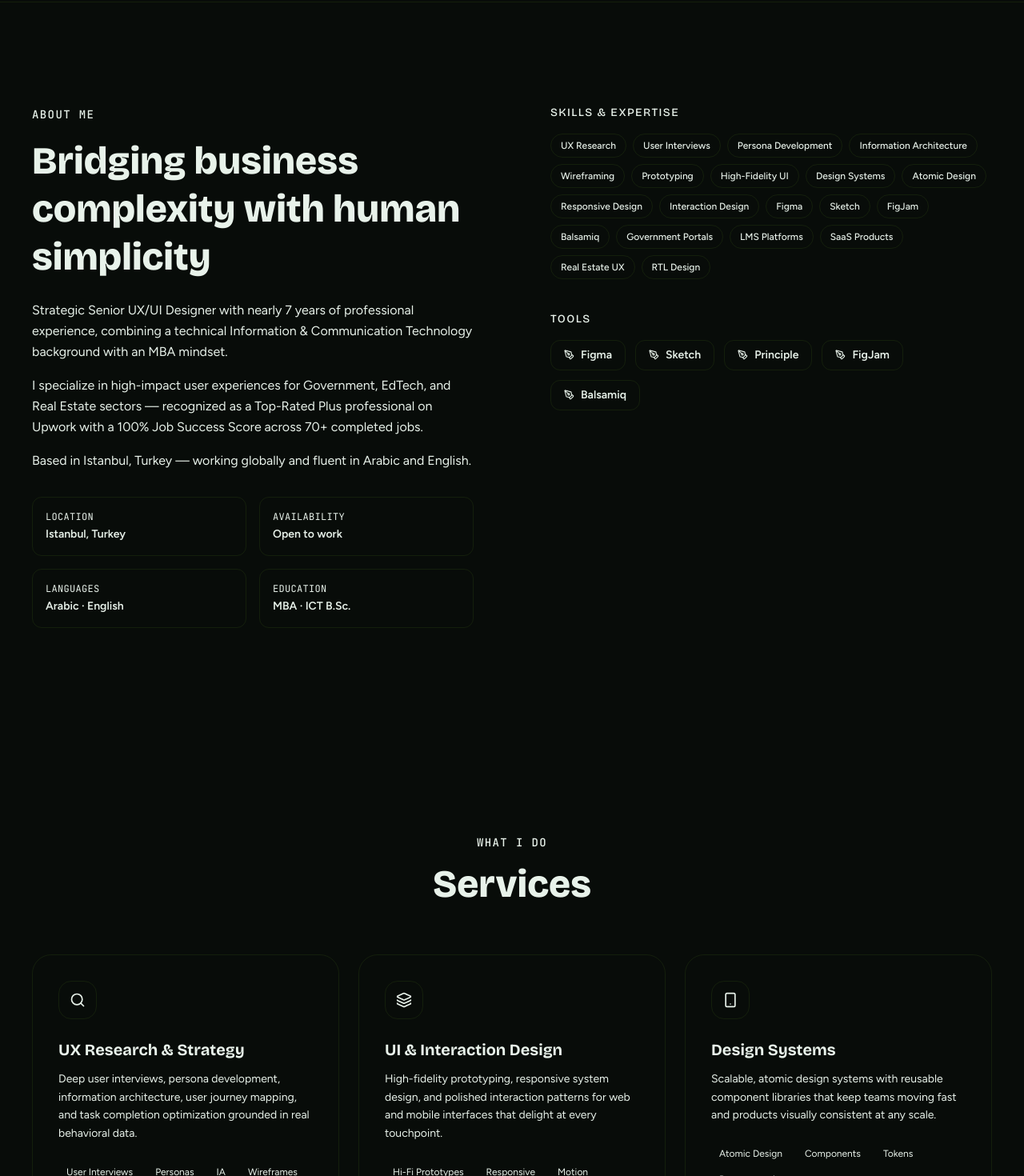
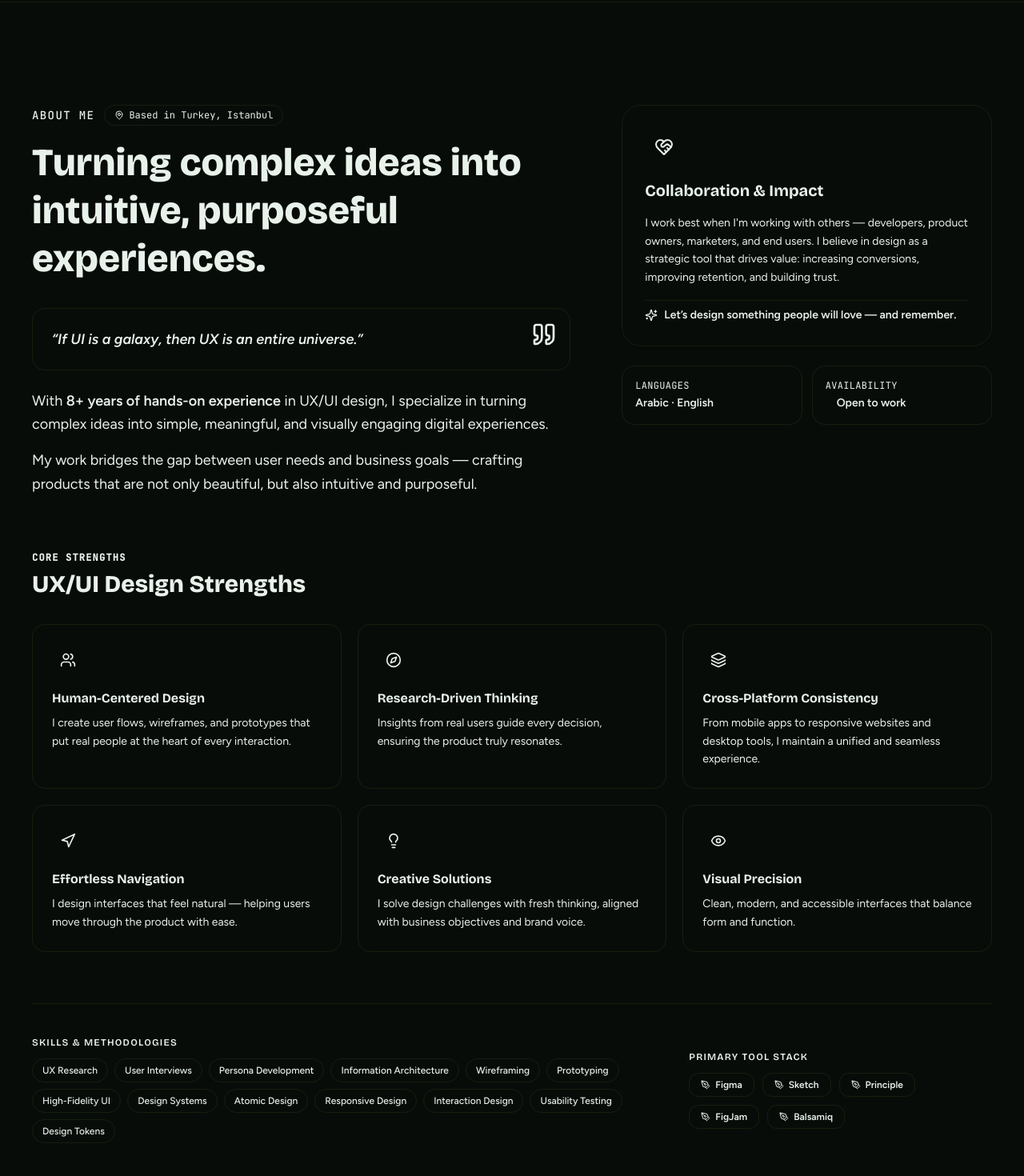
Before and after one commit to ahmedalazaiza/azaiza-portfolio, a React (Vite) app: page / in a window 1280 px wide. Shown: the part 1280-2750 px from the top of the page at 80% size. Built offline with nearby package versions, Linux system fonts and the light colour scheme; no server answers; the database is empty.

Commit message:
About: Update bio to 8+ years, add UX/UI design strengths grid, quote callout, and collaboration impact card

```diff
--- a/src/app/sections/AboutSection.tsx
+++ b/src/app/sections/AboutSection.tsx
@@ -1,16 +1,60 @@
 import React, { useRef } from "react";
 import { motion, useInView } from "motion/react";
-import { PenTool } from "lucide-react";
+import {
+  PenTool,
+  MapPin,
+  Quote,
+  Users,
+  Compass,
+  Layers,
+  Navigation,
+  Lightbulb,
+  Eye,
+  Sparkles,
+  HeartHandshake
+} from "lucide-react";
 
 export default function AboutSection() {
   const ref = useRef<HTMLDivElement>(null);
   const inView = useInView(ref, { once: true, margin: "-60px" });
 
+  const strengths = [
+    {
+      title: "Human-Centered Design",
+      desc: "I create user flows, wireframes, and prototypes that put real people at the heart of every interaction.",
+      icon: Users,
+    },
+    {
+      title: "Research-Driven Thinking",
+      desc: "Insights from real users guide every decision, ensuring the product truly resonates.",
+      icon: Compass,
+    },
+    {
+      title: "Cross-Platform Consistency",
+      desc: "From mobile apps to responsive websites and desktop tools, I maintain a unified and seamless experience.",
+      icon: Layers,
+    },
+    {
+      title: "Effortless Navigation",
+      desc: "I design interfaces that feel natural — helping users move through the product with ease.",
+      icon: Navigation,
+    },
+    {
+      title: "Creative Solutions",
+      desc: "I solve design challenges with fresh thinking, aligned with business objectives and brand voice.",
+      icon: Lightbulb,
+    },
+    {
+      title: "Visual Precision",
+      desc: "Clean, modern, and accessible interfaces that balance form and function.",
+      icon: Eye,
+    },
+  ];
+
   const skills = [
     "UX Research", "User Interviews", "Persona Development", "Information Architecture",
     "Wireframing", "Prototyping", "High-Fidelity UI", "Design Systems", "Atomic Design",
-    "Responsive Design", "Interaction Design", "Figma", "Sketch", "FigJam", "Balsamiq",
-    "Government Portals", "LMS Platforms", "SaaS Products", "Real Estate UX", "RTL Design",
+    "Responsive Design", "Interaction Design", "Usability Testing", "Design Tokens",
   ];
 
   const tools = ["Figma", "Sketch", "Principle", "FigJam", "Balsamiq"];
@@ -18,98 +62,167 @@ export default function AboutSection() {
   return (
     <section id="about" ref={ref} className="py-24 lg:py-32">
       <div className="max-w-7xl mx-auto px-6 lg:px-10">
-        <div className="grid lg:grid-cols-2 gap-16 lg:gap-24 items-start">
-          {/* Left Column */}
-          <div>
+        {/* Top Header */}
+        <div className="grid lg:grid-cols-12 gap-12 lg:gap-16 items-start mb-16">
+          <div className="lg:col-span-7">
             <motion.div
               initial={{ opacity: 0, y: 15 }}
               animate={inView ? { opacity: 1, y: 0 } : {}}
               transition={{ duration: 0.5 }}
             >
+              <div className="flex flex-wrap items-center gap-3 mb-4">
                 <span className="text-primary font-mono text-sm font-medium tracking-widest uppercase">About Me</span>
-              <h2 className="mt-4 text-4xl lg:text-5xl font-display font-extrabold text-foreground leading-tight">
-                Bridging business complexity with human simplicity
+                <span className="inline-flex items-center gap-1.5 px-3 py-1 rounded-full bg-primary/10 border border-primary/20 text-xs font-mono text-primary">
+                  <MapPin size={12} /> Based in Turkey, Istanbul
+                </span>
+              </div>
+              <h2 className="text-3xl sm:text-4xl lg:text-5xl font-display font-extrabold text-foreground leading-tight">
+                Turning complex ideas into intuitive, purposeful experiences.
               </h2>
             </motion.div>
 
+            {/* Philosophy Quote Callout */}
             <motion.div
               initial={{ opacity: 0, y: 15 }}
               animate={inView ? { opacity: 1, y: 0 } : {}}
               transition={{ duration: 0.5, delay: 0.1 }}
-              className="mt-6 space-y-4 text-muted-foreground leading-relaxed"
+              className="mt-8 p-6 rounded-2xl bg-muted/40 dark:bg-card border border-border/80 relative"
             >
-              <p>
-                Strategic Senior UX/UI Designer with nearly 7 years of professional experience, combining a technical
-                Information & Communication Technology background with an MBA mindset.
-              </p>
-              <p>
-                I specialize in high-impact user experiences for Government, EdTech, and Real Estate sectors —
-                recognized as a Top-Rated Plus professional on Upwork with a 100% Job Success Score across 70+ completed jobs.
-              </p>
-              <p>
-                Based in Istanbul, Turkey — working globally and fluent in Arabic and English.
+              <Quote className="absolute top-4 right-4 text-primary/20" size={32} />
+              <p className="text-base sm:text-lg font-display italic font-semibold text-foreground">
+                “If UI is a galaxy, then UX is an entire universe.”
               </p>
             </motion.div>
 
+            {/* Bio Text */}
             <motion.div
               initial={{ opacity: 0, y: 15 }}
               animate={inView ? { opacity: 1, y: 0 } : {}}
-              transition={{ duration: 0.5, delay: 0.2 }}
-              className="mt-8 grid grid-cols-2 gap-4"
+              transition={{ duration: 0.5, delay: 0.15 }}
+              className="mt-6 space-y-4 text-muted-foreground text-base sm:text-lg leading-relaxed"
             >
-              {[
-                { label: "Location", value: "Istanbul, Turkey" },
-                { label: "Availability", value: "Open to work" },
-                { label: "Languages", value: "Arabic · English" },
-                { label: "Education", value: "MBA · ICT B.Sc." },
-              ].map(({ label, value }) => (
-                <div key={label} className="p-4 rounded-xl bg-card border border-border">
-                  <div className="text-xs text-muted-foreground font-mono uppercase tracking-wide mb-1">{label}</div>
-                  <div className="text-sm font-semibold text-foreground">{value}</div>
-                </div>
-              ))}
+              <p>
+                With <span className="text-foreground font-semibold">8+ years of hands-on experience</span> in UX/UI design, I specialize in turning complex ideas into simple, meaningful, and visually engaging digital experiences.
+              </p>
+              <p>
+                My work bridges the gap between user needs and business goals — crafting products that are not only beautiful, but also intuitive and purposeful.
+              </p>
             </motion.div>
           </div>
 
-          {/* Right Column: Skills & Tools */}
-          <div>
+          {/* Right Highlights / Collaboration Card */}
+          <div className="lg:col-span-5 space-y-6">
+            <motion.div
+              initial={{ opacity: 0, x: 20 }}
+              animate={inView ? { opacity: 1, x: 0 } : {}}
+              transition={{ duration: 0.5, delay: 0.2 }}
+              className="p-6 sm:p-7 rounded-3xl border border-border bg-card shadow-sm space-y-4"
+            >
+              <div className="w-12 h-12 rounded-2xl bg-primary/10 flex items-center justify-center text-primary">
+                <HeartHandshake size={24} />
+              </div>
+              <h3 className="text-xl font-display font-bold text-foreground">Collaboration & Impact</h3>
+              <p className="text-sm text-muted-foreground leading-relaxed">
+                I work best when I'm working with others — developers, product owners, marketers, and end users. I believe in design as a strategic tool that drives value: increasing conversions, improving retention, and building trust.
+              </p>
+              <div className="pt-2 border-t border-border flex items-center gap-2 text-primary text-sm font-semibold font-display">
+                <Sparkles size={16} />
+                <span>Let’s design something people will love — and remember.</span>
+              </div>
+            </motion.div>
+
+            {/* Quick stats tags */}
             <motion.div
               initial={{ opacity: 0, y: 15 }}
               animate={inView ? { opacity: 1, y: 0 } : {}}
-              transition={{ duration: 0.5, delay: 0.1 }}
+              transition={{ duration: 0.5, delay: 0.25 }}
+              className="grid grid-cols-2 gap-3"
             >
-              <h3 className="text-sm font-mono font-medium text-muted-foreground uppercase tracking-widest mb-4">
-                Skills & Expertise
+              <div className="p-4 rounded-2xl bg-card border border-border">
+                <div className="text-xs text-muted-foreground font-mono uppercase tracking-wide mb-1">Languages</div>
+                <div className="text-sm font-semibold text-foreground">Arabic · English</div>
+              </div>
+              <div className="p-4 rounded-2xl bg-card border border-border">
+                <div className="text-xs text-muted-foreground font-mono uppercase tracking-wide mb-1">Availability</div>
+                <div className="text-sm font-semibold text-foreground text-primary flex items-center gap-1.5">
+                  <span className="w-2 h-2 rounded-full bg-primary animate-pulse" />
+                  Open to work
+                </div>
+              </div>
+            </motion.div>
+          </div>
+        </div>
+
+        {/* ─── UX/UI Design Strengths Grid ────────────────────────────── */}
+        <div className="mt-8 mb-16">
+          <motion.div
+            initial={{ opacity: 0, y: 15 }}
+            animate={inView ? { opacity: 1, y: 0 } : {}}
+            transition={{ duration: 0.5, delay: 0.3 }}
+            className="mb-8"
+          >
+            <span className="text-primary font-mono text-xs font-semibold tracking-widest uppercase">Core Strengths</span>
+            <h3 className="text-2xl sm:text-3xl font-display font-extrabold text-foreground mt-1">
+              UX/UI Design Strengths
             </h3>
-              <div className="flex flex-wrap gap-2 mb-10">
-                {skills.map((skill, i) => (
-                  <motion.span
+          </motion.div>
+
+          <div className="grid sm:grid-cols-2 lg:grid-cols-3 gap-5">
+            {strengths.map(({ title, desc, icon: Icon }, idx) => (
+              <motion.div
+                key={title}
+                initial={{ opacity: 0, y: 20 }}
+                animate={inView ? { opacity: 1, y: 0 } : {}}
+                transition={{ duration: 0.4, delay: 0.3 + idx * 0.05 }}
+                className="p-6 rounded-2xl border border-border bg-card hover:border-primary/40 hover:bg-primary/[0.02] transition-all duration-200 group"
+              >
+                <div className="w-10 h-10 rounded-xl bg-primary/10 text-primary flex items-center justify-center mb-4 group-hover:scale-110 transition-transform">
+                  <Icon size={20} />
+                </div>
+                <h4 className="text-base font-display font-bold text-foreground group-hover:text-primary transition-colors mb-2">
+                  {title}
+                </h4>
+                <p className="text-xs sm:text-sm text-muted-foreground leading-relaxed">
+                  {desc}
+                </p>
+              </motion.div>
+            ))}
+          </div>
+        </div>
+
+        {/* ─── Skills & Tools Footer ─────────────────────────────────── */}
+        <div className="pt-10 border-t border-border grid lg:grid-cols-12 gap-8 items-center">
+          <div className="lg:col-span-8">
+            <h4 className="text-xs font-mono font-semibold text-muted-foreground uppercase tracking-widest mb-3">
+              Skills & Methodologies
+            </h4>
+            <div className="flex flex-wrap gap-2">
+              {skills.map((skill) => (
+                <span
                   key={skill}
-                    initial={{ opacity: 0, scale: 0.9 }}
-                    animate={inView ? { opacity: 1, scale: 1 } : {}}
-                    transition={{ duration: 0.3, delay: 0.15 + i * 0.015 }}
-                    className="px-3 py-1.5 text-xs font-medium rounded-full border border-border bg-card text-foreground hover:border-primary/40 hover:bg-primary/5 hover:text-primary transition-all duration-150 cursor-default"
+                  className="px-3 py-1.5 text-xs font-medium rounded-full border border-border bg-card text-foreground hover:border-primary/40 hover:text-primary transition-colors cursor-default"
                 >
                   {skill}
-                  </motion.span>
+                </span>
               ))}
             </div>
+          </div>
 
-              <h3 className="text-sm font-mono font-medium text-muted-foreground uppercase tracking-widest mb-4">
-                Tools
-              </h3>
-              <div className="flex flex-wrap gap-3">
+          <div className="lg:col-span-4">
+            <h4 className="text-xs font-mono font-semibold text-muted-foreground uppercase tracking-widest mb-3">
+              Primary Tool Stack
+            </h4>
+            <div className="flex flex-wrap gap-2.5">
               {tools.map((tool) => (
                 <div
                   key={tool}
-                    className="flex items-center gap-2 px-4 py-2 rounded-xl bg-primary/10 border border-primary/20 text-primary text-sm font-semibold"
+                  className="flex items-center gap-1.5 px-3.5 py-1.5 rounded-xl bg-primary/10 border border-primary/20 text-primary text-xs font-semibold"
                 >
-                    <PenTool size={13} />
+                  <PenTool size={12} />
                   {tool}
                 </div>
               ))}
             </div>
-            </motion.div>
           </div>
         </div>
       </div>
--- a/src/app/sections/HeroSection.tsx
+++ b/src/app/sections/HeroSection.tsx
@@ -178,7 +178,7 @@ export default function HeroSection({ onWorkClick }: HeroSectionProps) {
                 whileHover={{ x: 4, transition: { duration: 0.2 } }}
                 className="absolute top-1/2 -right-12 -translate-y-1/2 bg-primary text-primary-foreground rounded-2xl px-4 py-3 shadow-lg hover:opacity-95 transition-opacity"
               >
-                <div className="text-sm font-mono font-bold">7 Years</div>
+                <div className="text-sm font-mono font-bold">8+ Years</div>
                 <div className="text-xs opacity-90 font-medium">Experience</div>
               </motion.div>
             </div>
--- a/src/app/sections/StatsSection.tsx
+++ b/src/app/sections/StatsSection.tsx
@@ -38,7 +38,7 @@ export default function StatsSection() {
   const inView = useInView(ref, { once: true, margin: "-60px" });
 
   const stats: StatDef[] = [
-    { value: 7, suffix: "+", label: "Years Experience", icon: Clock, delay: 0 },
+    { value: 8, suffix: "+", label: "Years Experience", icon: Clock, delay: 0 },
     { value: 70, suffix: "+", label: "Projects Delivered", icon: Briefcase, delay: 1 },
     { value: 100, suffix: "%", label: "Job Success Score", icon: Award, delay: 2 },
     { value: 80, prefix: "$", suffix: "K+", label: "In Design Solutions", icon: Users, delay: 3 },
```
Lines whose indentation alone changed are shown as unchanged.
